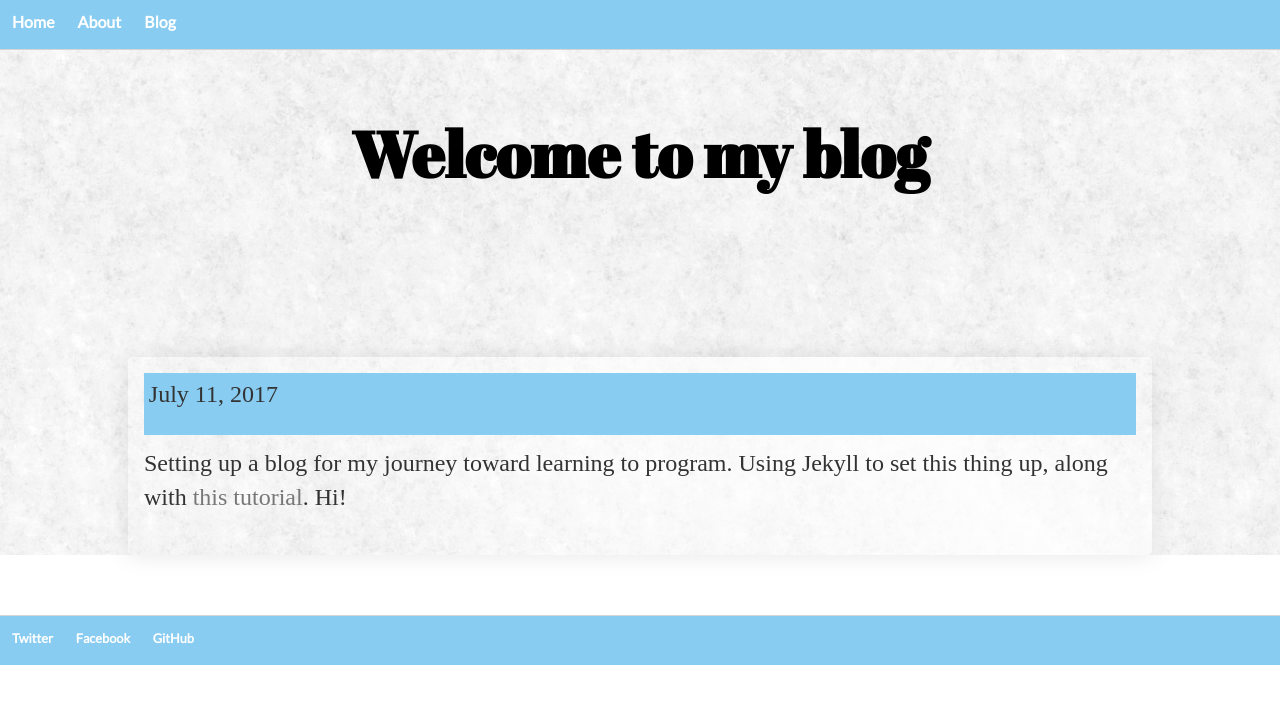
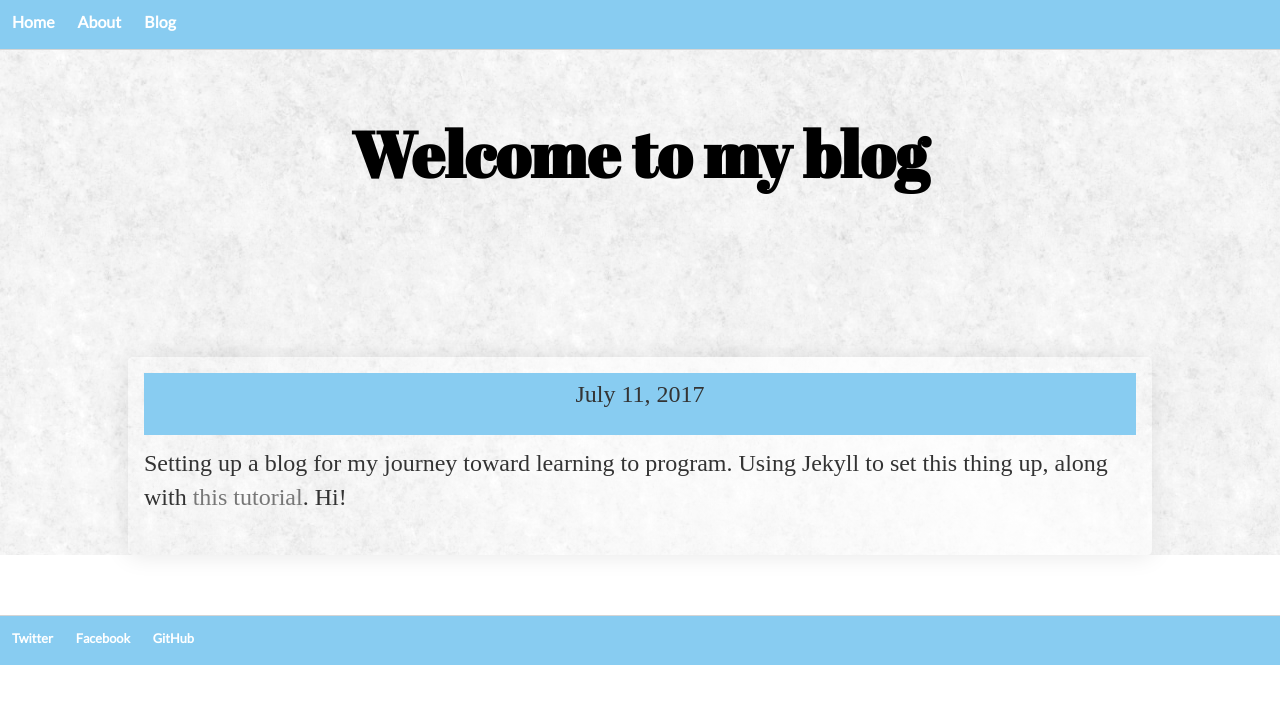
Before and after one commit to morrisa-n/morrisa-n.github.io, a Jekyll site: the page built from _posts/2017-07-11-welcome-to-my-blog.md, in a window 1280 px wide. Shown: the top 704 px of the page. Built offline with Jekyll 4.4.1, drawn with Linux system fonts in a browser that asks for light colours.

Commit message:
CSS Changes

```diff
--- a/css/main.css
+++ b/css/main.css
@@ -115,10 +115,11 @@ ul.posts li {
     background: #88ccf1;
     padding: .2em;
     margin-bottom: .5em;
+    text-align: center;
     }
 
 
-.title a {
+.title a, title p {
     font-family: "Playfair Display", Georgia, serif;
     color: #fff;
     }
```
